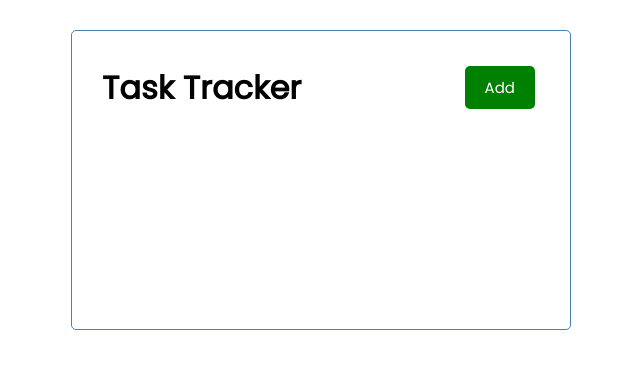
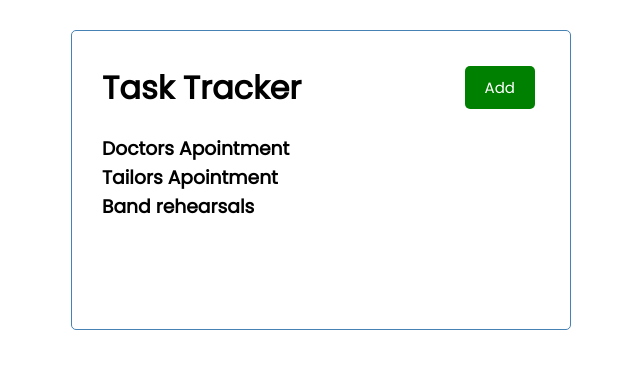
Before and after one commit to mo-renike/task-tracker, a React (Create React App) app: page / in a window 1280 px wide. Shown: the top 368 px of the page, without its empty margins (319-959 px from the left). Built offline with nearby package versions, Linux system fonts and the light colour scheme.

Commit message:
Update Tasks.app

```diff
--- a/src/App.js
+++ b/src/App.js
@@ -1,11 +1,12 @@
 import Header from "./components/Header";
-
+import Tasks from "./components/Tasks"
 
 
 function App() {
   return (
     <div className="container">
       <Header/>
+      <Tasks />
     </div>
   );
 }
```
